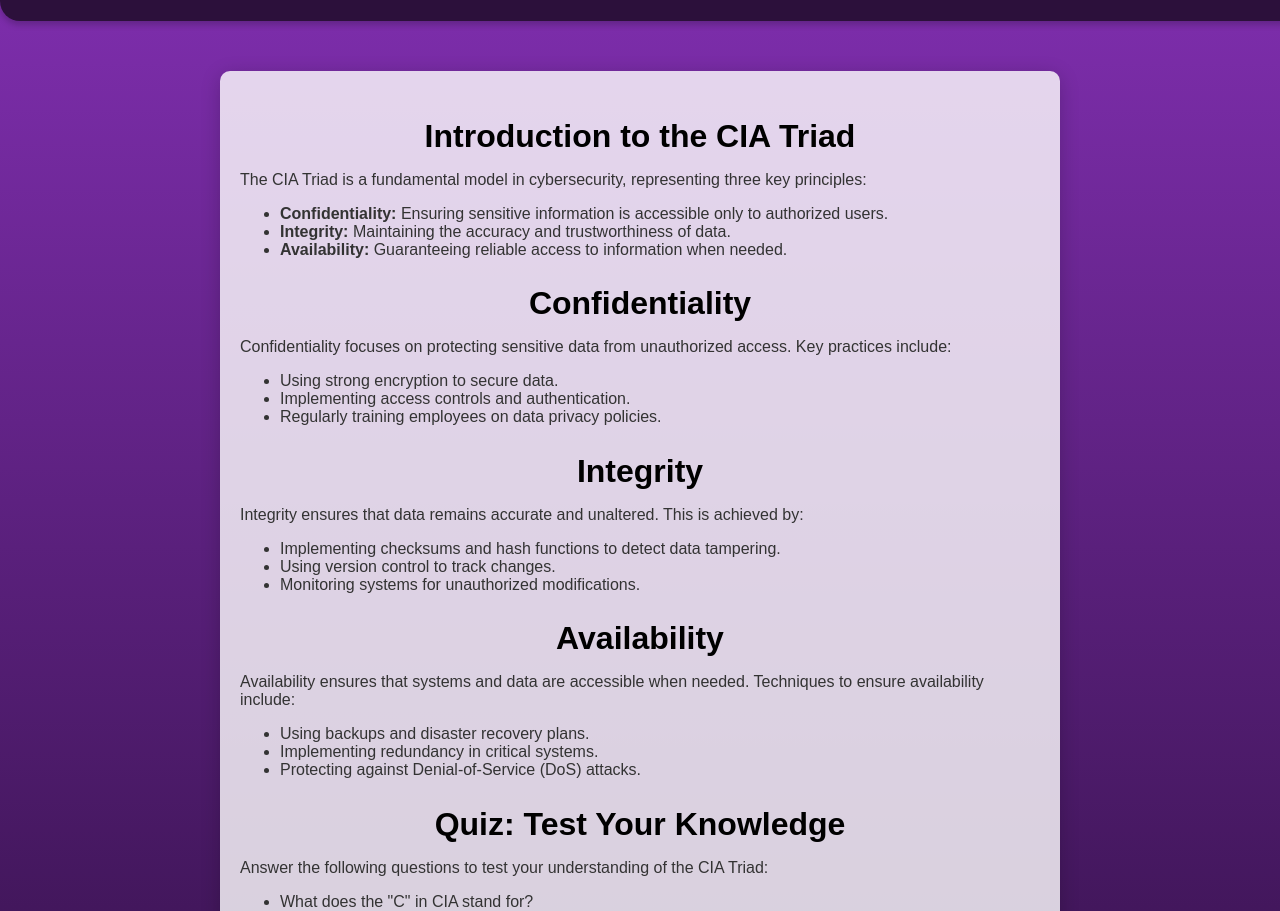
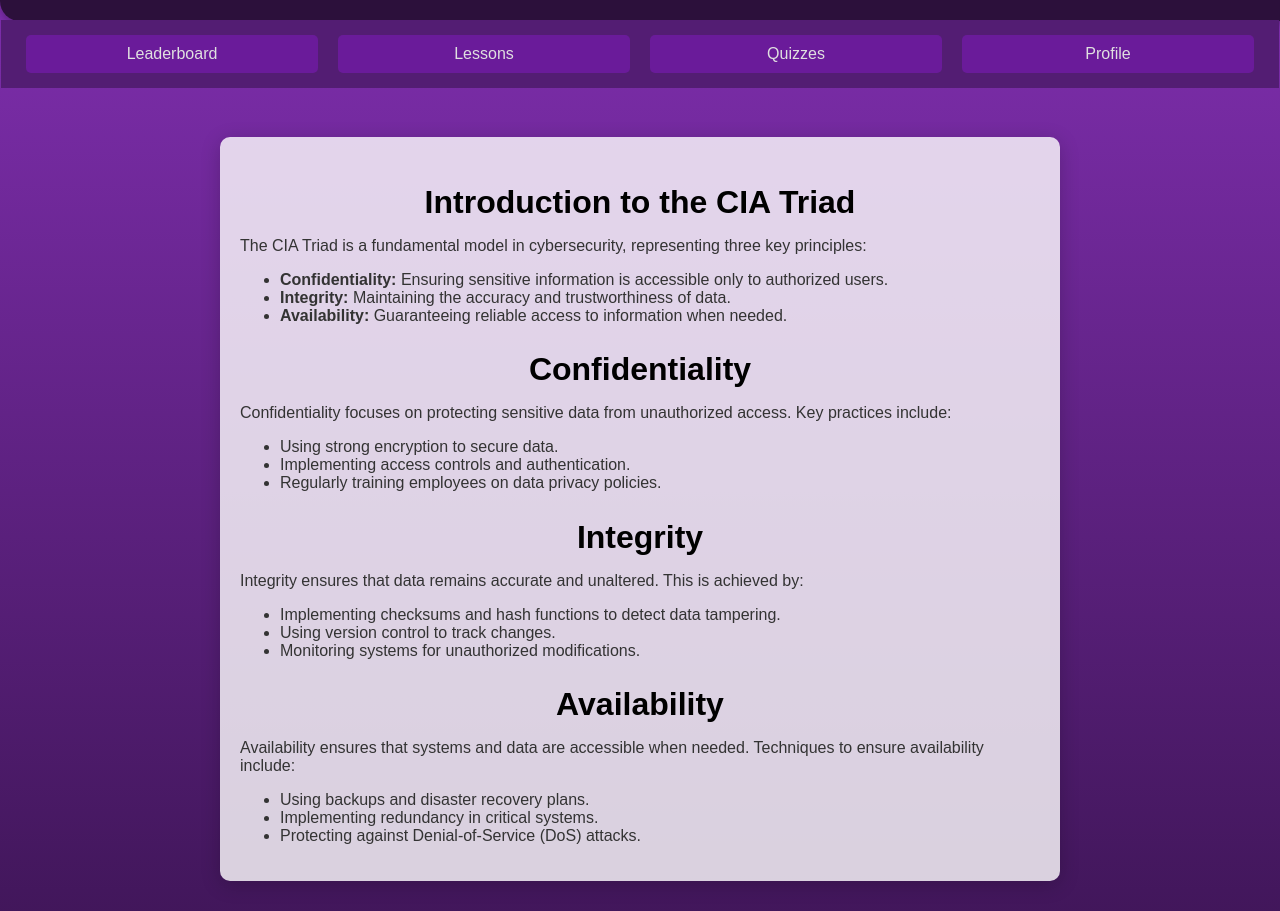
Before and after one commit to J4-CK/-test--Hackers-Path, a Next.js app: page /lessons/CIA-triad-presentation in a window 1280 px wide. Shown: the part 64-975 px from the top of the page. Built offline with nearby package versions, Linux system fonts and the light colour scheme.

Commit message:
Reformatting CIA-triad-presentation.js

```diff
--- a/pages/lessons/CIA-triad-presentation.js
+++ b/pages/lessons/CIA-triad-presentation.js
@@ -1,18 +1,14 @@
+import { useState } from 'react';
 import Head from 'next/head';
 
 export default function CIATriadLesson() {
-  return (
+  const [currentSection, setCurrentSection] = useState(0);
+
+  const sections = [
+    {
+      title: "Introduction to the CIA Triad",
+      content: (
         <>
-      <Head>
-        <title>CIA Triad Lesson</title>
-        <link rel="stylesheet" href="/styles/lessonstyle.css" />
-      </Head>
-      <header>
-        <h1>CIA Triad Lesson</h1>
-      </header>
-
-      <div className="slide">
-        <h2>Introduction to the CIA Triad</h2>
           <p>The CIA Triad is a fundamental model in cybersecurity, representing three key principles:</p>
     <ul>
       <li><b>Confidentiality:</b> Ensuring sensitive information is accessible only to authorized users.</li>
@@ -43,15 +39,51 @@ export default function CIATriadLesson() {
       <li>Implementing redundancy in critical systems.</li>
       <li>Protecting against Denial-of-Service (DoS) attacks.</li>
     </ul>
+        </>
+      ),
+    },
+  ];
 
-        <h2>Quiz: Test Your Knowledge</h2>
-        <p>Answer the following questions to test your understanding of the CIA Triad:</p>
-        <ul>
-          <li>What does the "C" in CIA stand for?</li>
-          <li>How can data integrity be maintained?</li>
-          <li>What is an example of ensuring availability?</li>
-        </ul>
+  const nextSection = () => setCurrentSection((currentSection + 1) % sections.length);
+  const prevSection = () =>
+    setCurrentSection((currentSection - 1 + sections.length) % sections.length);
+
+  return (
+    <div>
+      <Head>
+        <title>CIA Triad Lesson</title>
+        <link rel="stylesheet" href="/styles/lessonstyle.css" />
+      </Head>
+
+      <header>
+        <h1>CIA Triad Lesson</h1>
+      </header>
+
+      {/* Roadmap Navigation */}
+      <div className="roadmap">
+        <a href="/leaderboard">Leaderboard</a>
+        <a href="/lessons">Lessons</a>
+        <a href="/quizzes">Quizzes</a>
+        <a href="/profile">Profile</a>
       </div>
-    </>
+
+      {/* Main Lesson Section */}
+      <div className="slide">
+        <h2>{sections[currentSection].title}</h2>
+        {sections[currentSection].content}
+      </div>
+
+      {/* Navigation Buttons */}
+      <div className="navigation">
+        <button onClick={prevSection}>Previous</button>
+        <button onClick={nextSection}>Next</button>
+      </div>
+
+      {/* Final Navigation */}
+      <div className="final-navigation">
+        <a href="/lessons/cia-triad-quiz">Take the Quiz</a>
+        <a href="/">Return to Homepage</a>
+      </div>
+    </div>
   );
 }
```
Lines whose indentation alone changed are shown as unchanged.
